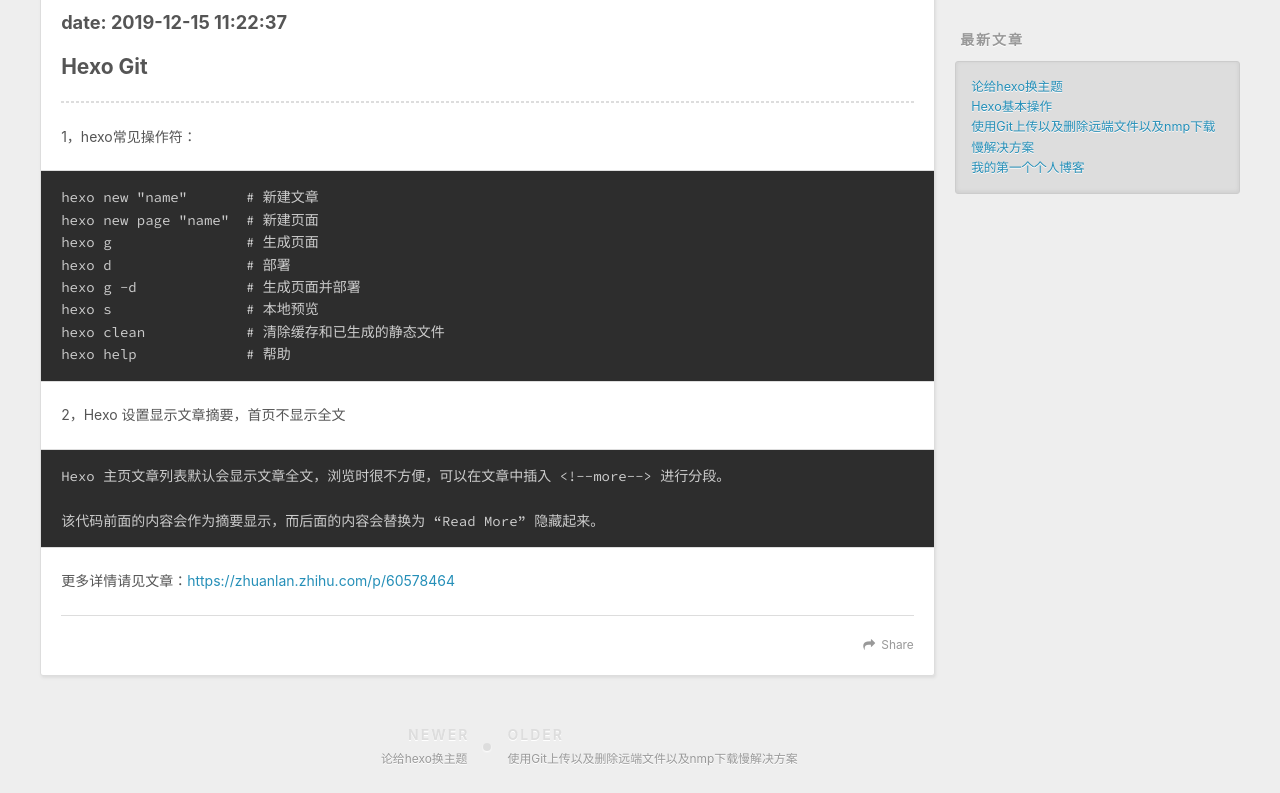
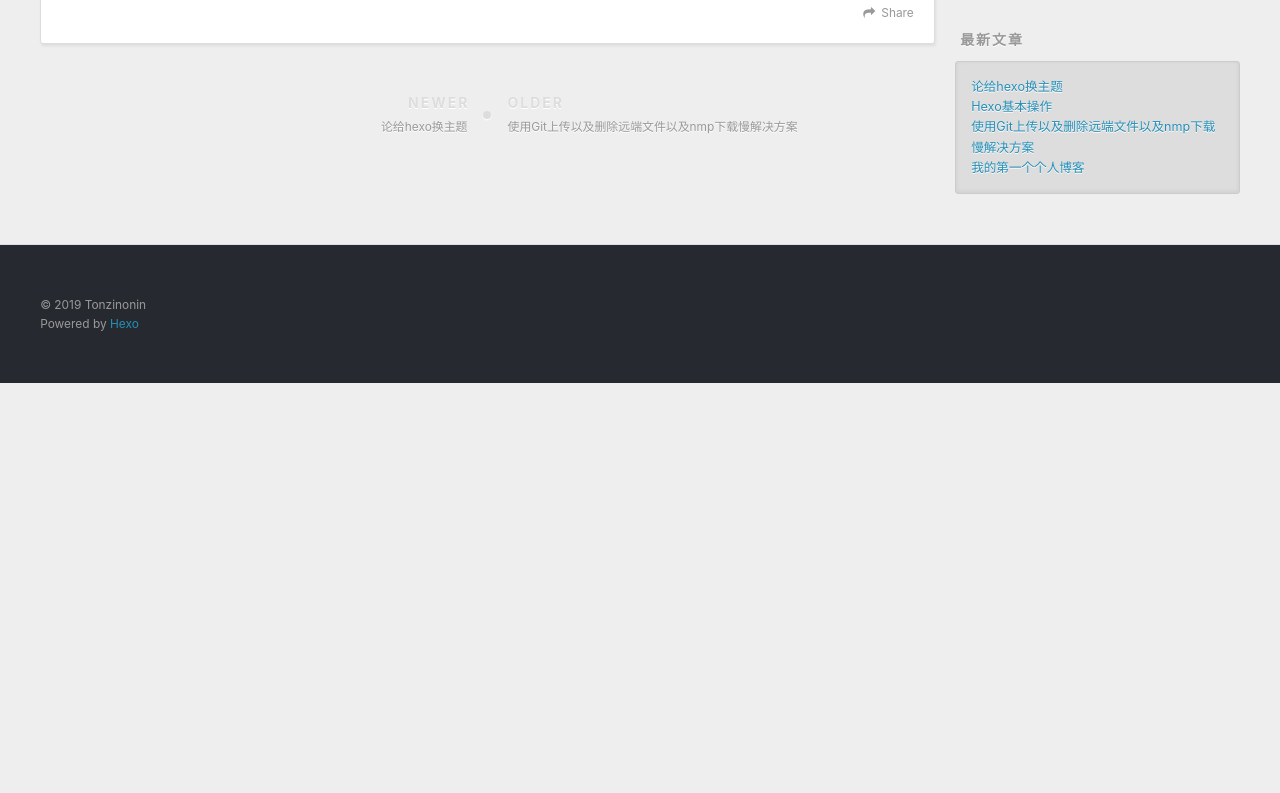
Before and after one commit to tonzinonin/tonzinonin.github.io, a plain HTML site: page 2019/12/15/Hexo基本操作/index.html in a window 1280 px wide. Shown: the part 448-1241 px from the top of the page. After the commit the page ends 831 px from the top, so only its background shows below. Drawn offline with nearby package versions, Linux system fonts and the light colour scheme.

Commit message:
Site updated: 2019-12-15 14:49:52

```diff
--- a/2019/12/15/Hexo基本操作/index.html
+++ b/2019/12/15/Hexo基本操作/index.html
@@ -7,15 +7,15 @@
 
   <title>Hexo基本操作 | Tonzinonin&#39;s Technical Blog</title>
   <meta name="viewport" content="width=device-width, initial-scale=1, maximum-scale=1">
-  <meta name="description" content="date: 2019-12-15 11:22:37Hexo Git 1，hexo常见操作符： hexo new &quot;name&quot;       # 新建文章 hexo new page &quot;name&quot;  # 新建页面 hexo g                # 生成页面 hexo d                # 部署 hexo g -d">
+  <meta name="description" content="一个不务正业的IOer">
 <meta property="og:type" content="article">
 <meta property="og:title" content="Hexo基本操作">
 <meta property="og:url" content="http:&#x2F;&#x2F;yoursite.com&#x2F;2019&#x2F;12&#x2F;15&#x2F;Hexo%E5%9F%BA%E6%9C%AC%E6%93%8D%E4%BD%9C&#x2F;index.html">
 <meta property="og:site_name" content="Tonzinonin&#39;s Technical Blog">
-<meta property="og:description" content="date: 2019-12-15 11:22:37Hexo Git 1，hexo常见操作符： hexo new &quot;name&quot;       # 新建文章 hexo new page &quot;name&quot;  # 新建页面 hexo g                # 生成页面 hexo d                # 部署 hexo g -d">
+<meta property="og:description" content="一个不务正业的IOer">
 <meta property="og:locale" content="zh_CN">
 <meta property="article:published_time" content="2019-12-15T03:22:37.245Z">
-<meta property="article:modified_time" content="2019-12-15T03:41:51.577Z">
+<meta property="article:modified_time" content="2019-12-15T06:48:24.718Z">
 <meta property="article:author" content="Tonzinonin">
 <meta name="twitter:card" content="summary">
 
@@ -88,20 +88,6 @@
 
     <div class="article-entry" itemprop="articleBody">
 
-        <hr>
-<h3 id="date-2019-12-15-11-22-37"><a href="#date-2019-12-15-11-22-37" class="headerlink" title="date: 2019-12-15 11:22:37"></a>date: 2019-12-15 11:22:37</h3><h2 id="Hexo-Git"><a href="#Hexo-Git" class="headerlink" title="Hexo Git"></a>Hexo Git</h2><hr>
-<p>1，hexo常见操作符：</p>
-<pre><code>hexo new &quot;name&quot;       # 新建文章
-hexo new page &quot;name&quot;  # 新建页面
-hexo g                # 生成页面
-hexo d                # 部署
-hexo g -d             # 生成页面并部署
-hexo s                # 本地预览
-hexo clean            # 清除缓存和已生成的静态文件
-hexo help             # 帮助</code></pre><p>2，Hexo 设置显示文章摘要，首页不显示全文</p>
-<pre><code>Hexo 主页文章列表默认会显示文章全文，浏览时很不方便，可以在文章中插入 &lt;!--more--&gt; 进行分段。
-
-该代码前面的内容会作为摘要显示，而后面的内容会替换为 “Read More” 隐藏起来。</code></pre><p>更多详情请见文章：<a href="https://zhuanlan.zhihu.com/p/60578464" target="_blank" rel="noopener">https://zhuanlan.zhihu.com/p/60578464</a></p>
 
 
     </div>
```
Also changed, not shown: index.html (+0 -14 lines).
